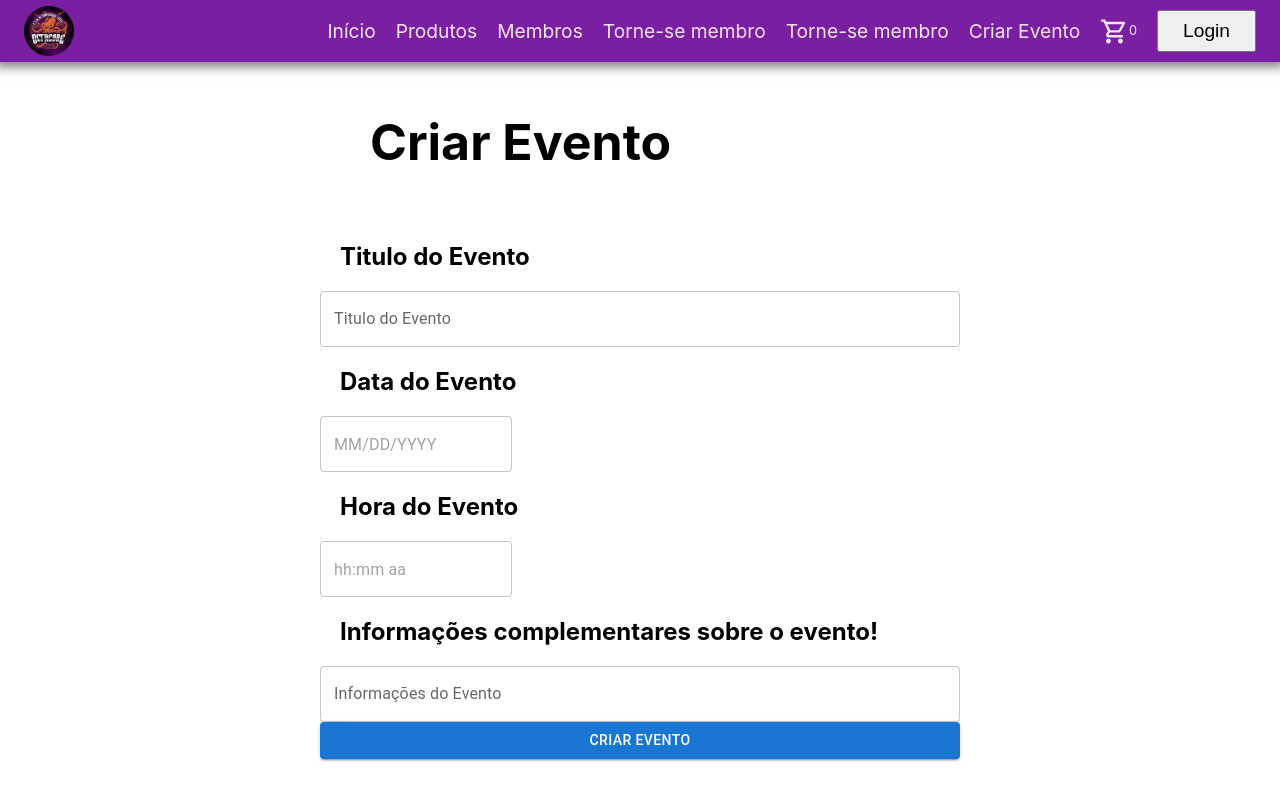
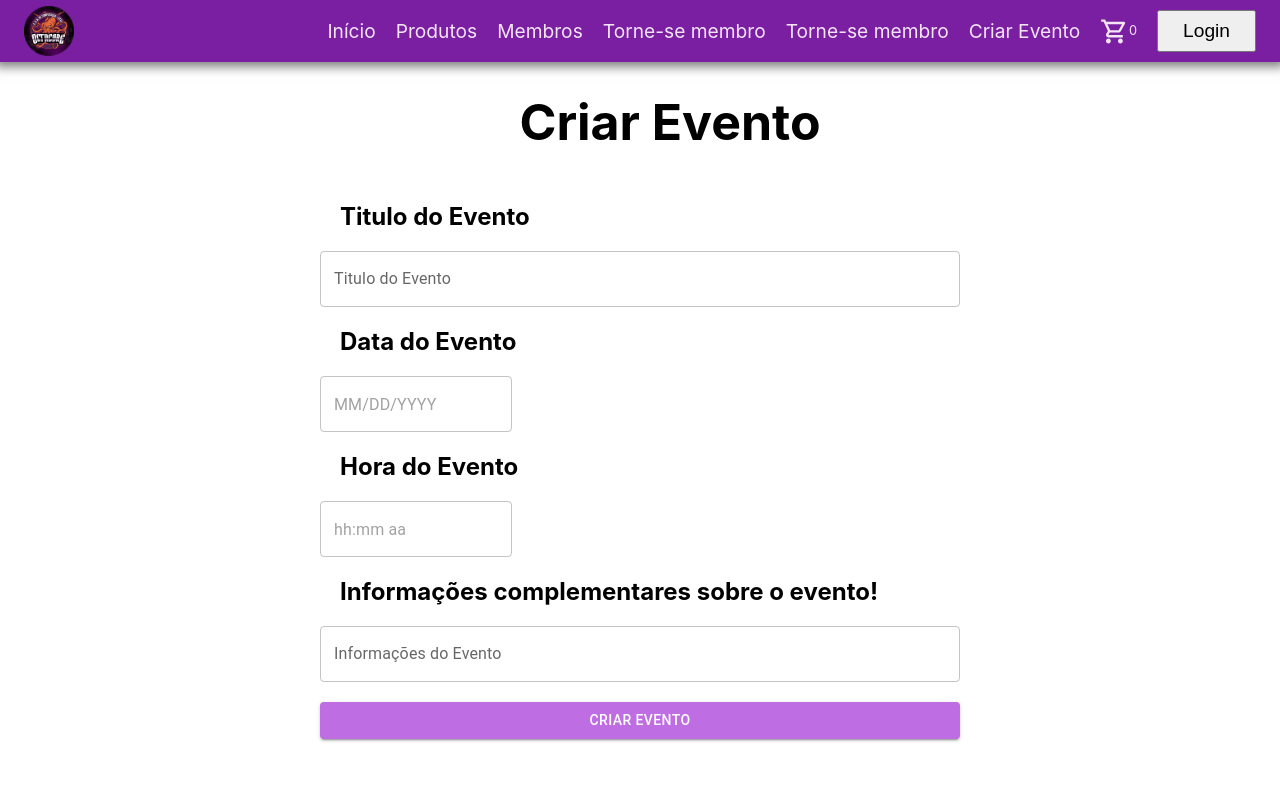
Before and after one commit to WilamisAviz15/Frontend-Atletica, a React (Create React App) app: page /event-creation in a window 1280 px wide. Built offline with nearby package versions, Linux system fonts and the light colour scheme.

Commit message:
event up

```diff
--- a/src/pages/event_creation/event.css
+++ b/src/pages/event_creation/event.css
@@ -12,6 +12,13 @@ form {
     width: 50%;
 }
 
+.title {
+    width: 100%;
+    text-align: center;
+    margin: 30px;
+    font-size: 50px;
+}
+
 .textField {
     width: 100%;
     margin: 0px;
@@ -23,19 +30,13 @@ form {
 }
 
 
-h1 {
-    margin: 50px;
-    font-size: 50px;
-    width: 100%;
-}
-
 h2 {
     margin: 20px;
     width: 100%;
 }
 
-.button {
-    margin: 20px;
+#buttonCriar {
+    margin-top: 20px;
     width: 100%;
-    background-color: #7b1fa2;
+    background-color: #bf6de2;
 }
--- a/src/pages/event_creation/index.tsx
+++ b/src/pages/event_creation/index.tsx
@@ -15,7 +15,7 @@ function EventCreation() {
 
         <form className="form">
             <div className="FormEvent">
-                <h1>Criar Evento</h1>
+                <h1 className="title">Criar Evento</h1>
                 <h2>Titulo do Evento</h2>
                 <TextField className="textField" id="outlined-basic" label="Titulo do Evento" variant="outlined" />
                 <LocalizationProvider dateAdapter={AdapterDayjs}>
@@ -26,7 +26,7 @@ function EventCreation() {
                 </LocalizationProvider>
                 <h2>Informações complementares sobre o evento!</h2>
                 <TextField className="textField" id="outlined-basic" label="Informações do Evento" variant="outlined" />
-                <Button className="button" variant="contained">Criar Evento</Button>
+                <Button id="buttonCriar" variant="contained">Criar Evento</Button>
             </div>
         </form >
         //
```
